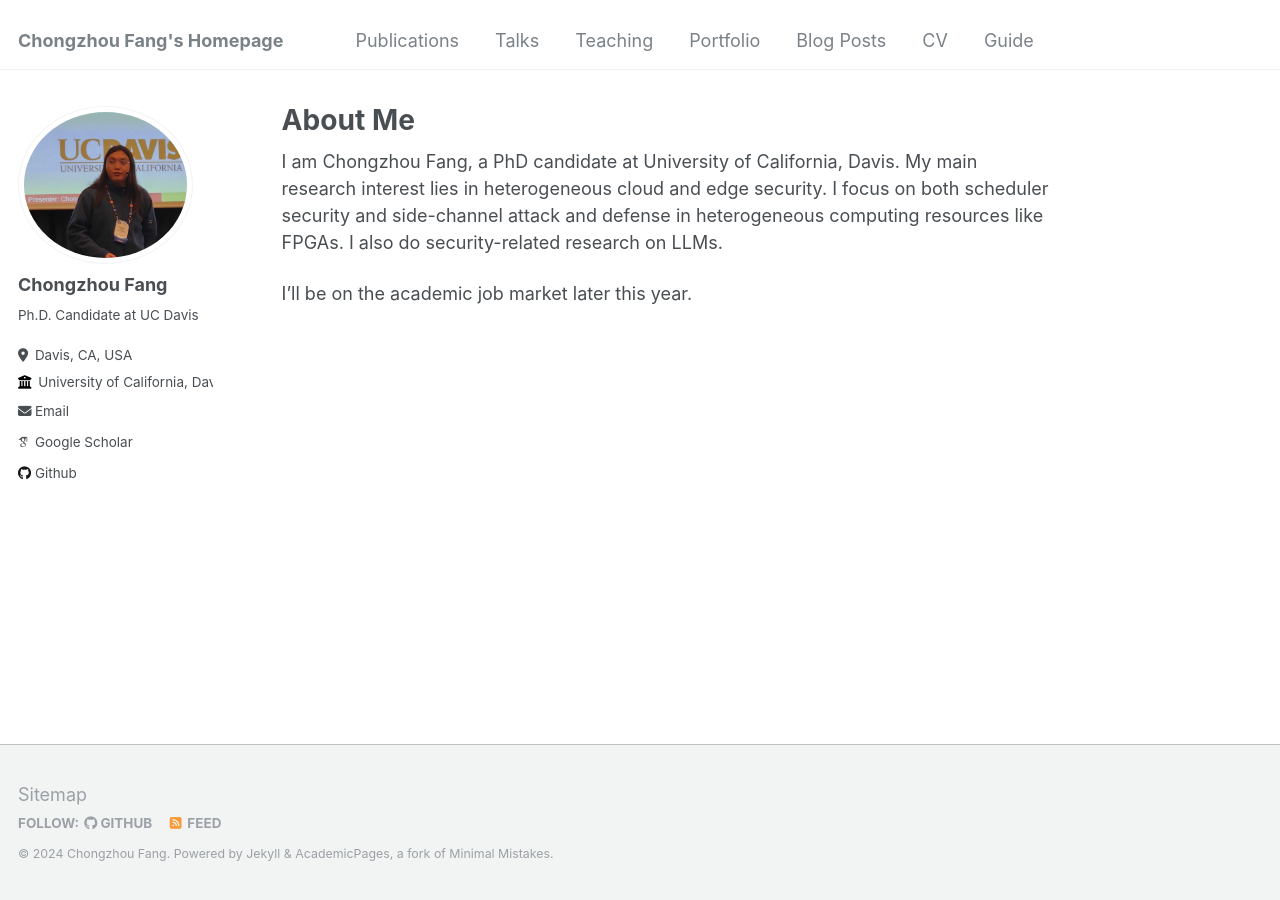
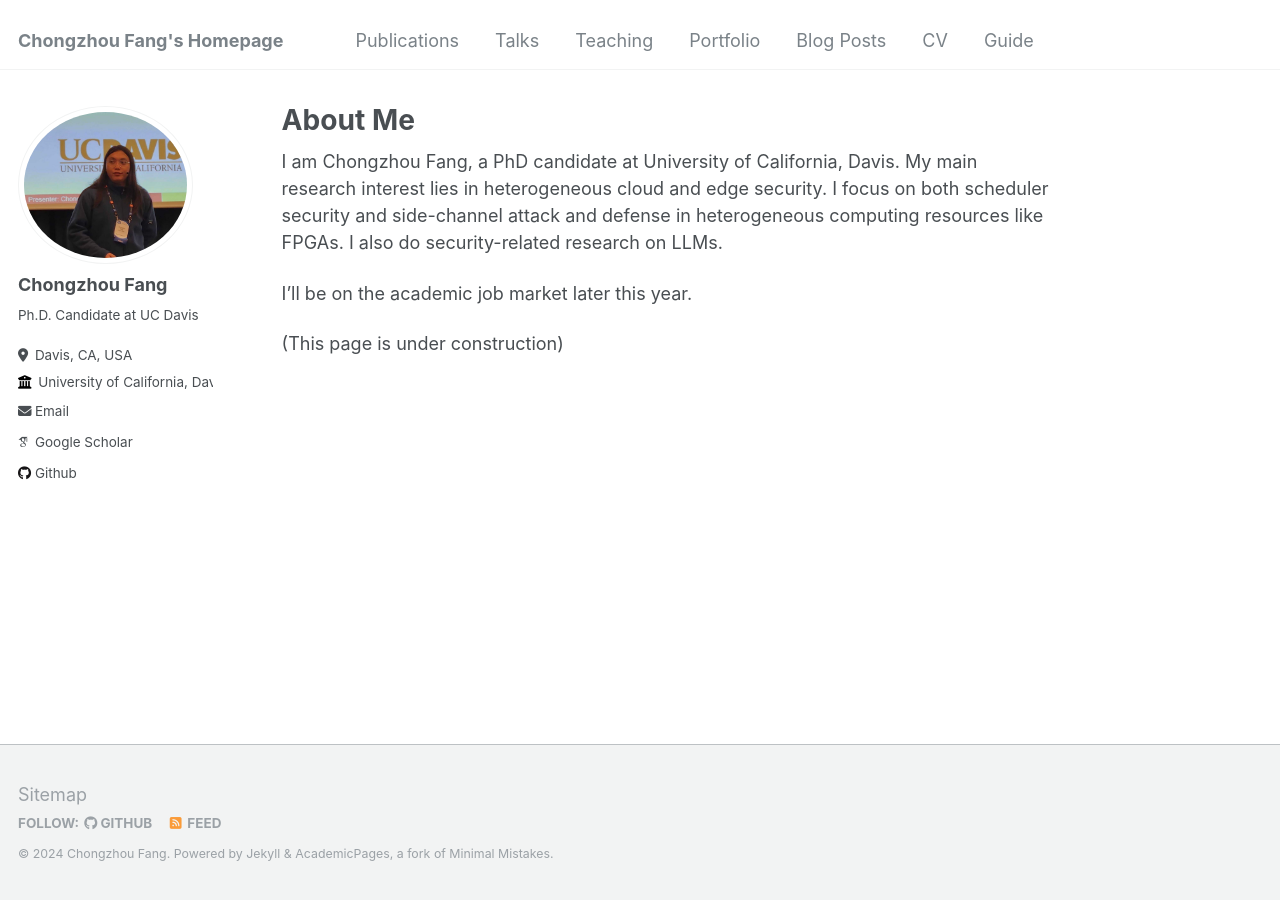
Before and after one commit to ChongzhouFang/ChongzhouFang.github.io, a Jekyll site: the page built from _pages/about.md, in a window 1280 px wide. Built offline with Jekyll 4.4.1, drawn with Linux system fonts in a browser that asks for light colours; some web fonts are replaced.

Commit message:
add basic info

```diff
--- a/_includes/archive-single.html
+++ b/_includes/archive-single.html
@@ -41,7 +41,8 @@
         {% if post.collection == 'teaching' %}
           <p> {{ post.type }}, <i>{{ post.venue }}</i>, {{ post.date | default: "1900-01-01" | date: "%Y" }} </p>
         {% elsif post.collection == 'publications' %}
-          <p>Published in <i>{{ post.venue }}</i>, {{ post.date | default: "1900-01-01" | date: "%Y" }} </p>
+          <!-- <p>Published in <i>{{ post.venue }}</i>, {{ post.date | default: "1900-01-01" | date: "%Y" }} </p> -->
+          <p><i>{{ post.venue }}</i></p>
         {% elsif post.date %}
          <p class="page__date"><strong><i class="fa fa-fw fa-calendar" aria-hidden="true"></i> {{ site.data.ui-text[site.locale].date_label | default: "Published:" }}</strong> <time datetime="{{ post.date | default: "1900-01-01" | date_to_xmlschema }}">{{ post.date | default: "1900-01-01" | date: "%B %d, %Y" }}</time></p>
         {% endif %}
@@ -57,7 +58,7 @@
     {% elsif post.citation %}
       <p>Recommended citation: {{ post.citation }} </p>
     {% elsif post.paperurl %}
-      <p class="wordwrap">Download <a href=" {{ post.paperurl }} ">here</a></p>
+      <p class="wordwrap"> [<a href=" {{ post.paperurl }} ">paper</a>]</p>
     {% endif %}
 
   </article>
--- a/_pages/about.md
+++ b/_pages/about.md
@@ -10,3 +10,5 @@
 I am Chongzhou Fang, a PhD candidate at University of California, Davis. My main research interest lies in heterogeneous cloud and edge security. I focus on both scheduler security and side-channel attack and defense in heterogeneous computing resources like FPGAs. I also do security-related research on LLMs.
 
 I'll be on the academic job market later this year.
+
+(This page is under construction)
```
